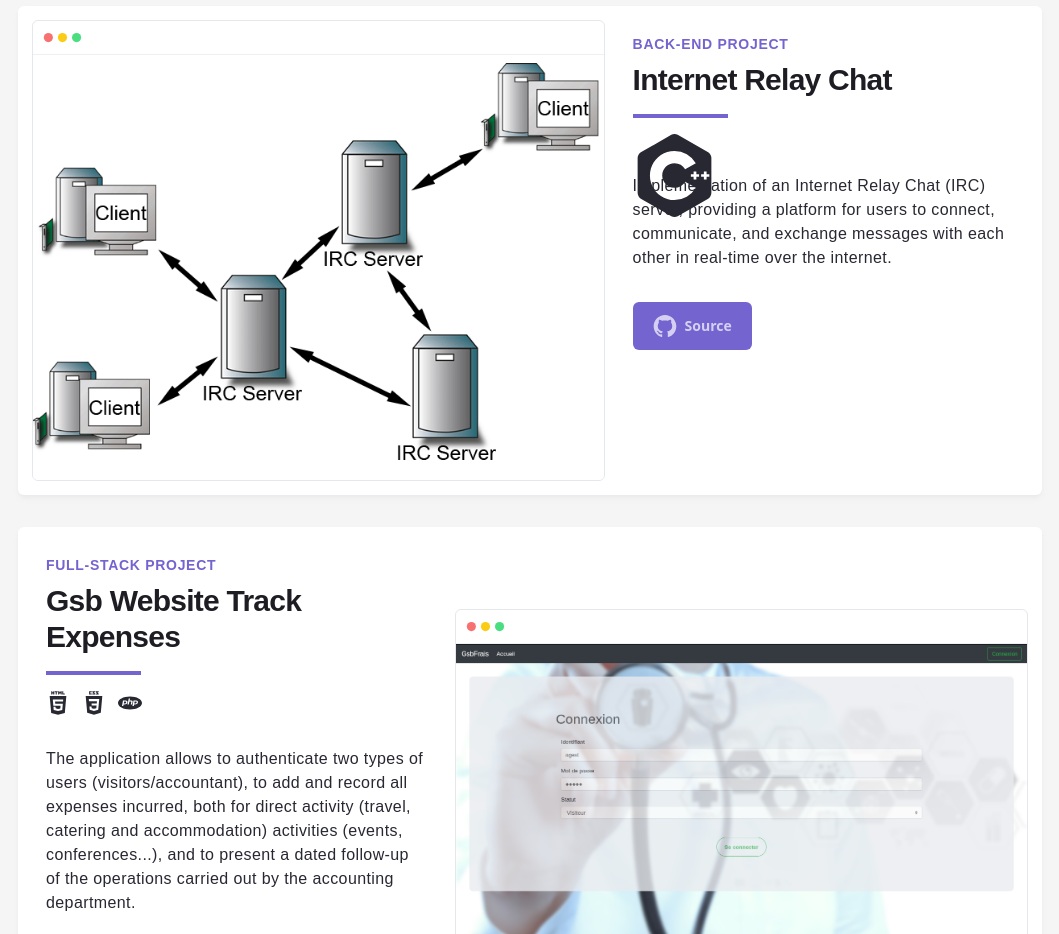
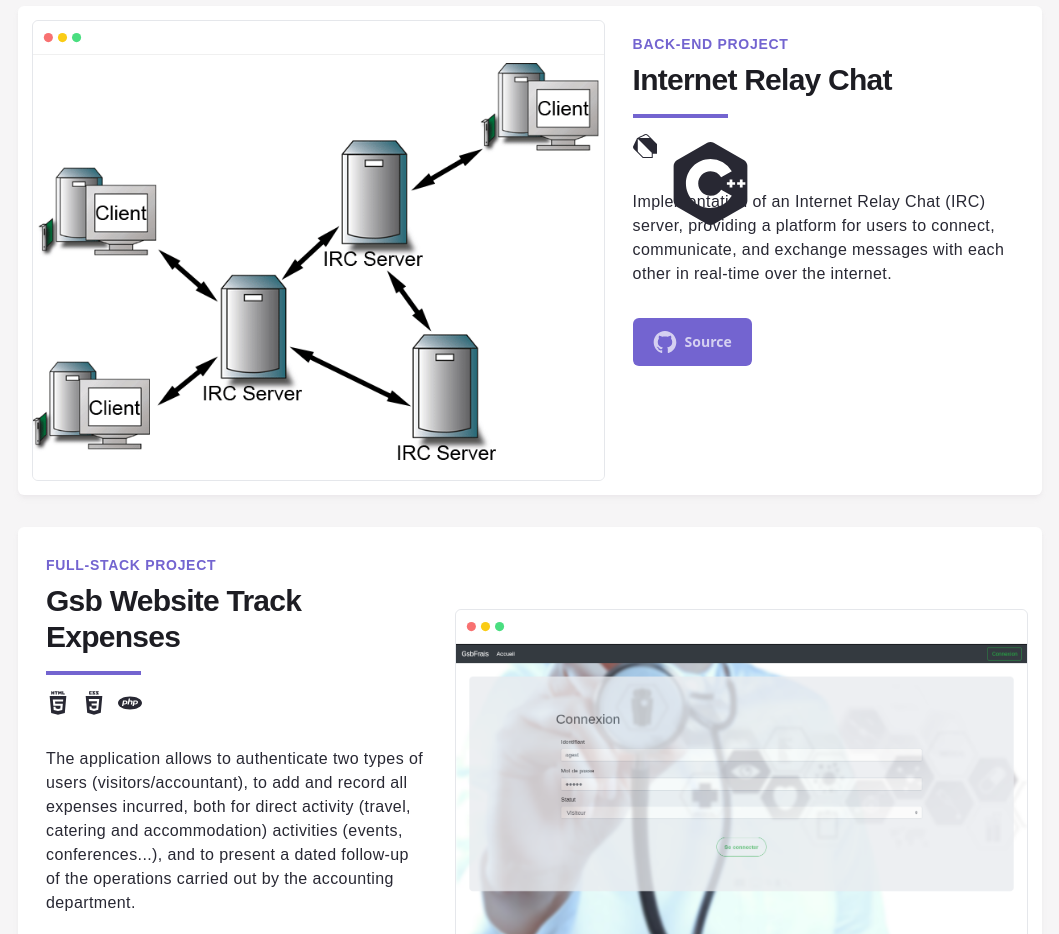
Before and after one commit to gabrielontech/portfolio_new, a Next.js app: page / in a window 1280 px wide. Shown: the part 2940-3874 px from the top of the page, without its empty margins (110-1169 px from the left). Built offline with nearby package versions, Linux system fonts and the light colour scheme; a web font is replaced by a local one.

Commit message:
Update index.js

```diff
--- a/pages/index.js
+++ b/pages/index.js
@@ -878,6 +878,21 @@ export default function Home({ publications }) {
                 repoLink={"https://github.com/gabrielontech/ft_irc"}
                 stack={
                   <>
+                      <Icon
+                      IconType={Dart}
+                      title="Dart"
+                      columnSizing={"w-auto"}
+                      width={"w-6"}
+                      height={"h-6"}
+                      flexDirection={"flex-row"}
+                      padding={"p-0"}
+                      titleMargins={"my-0 ml-1"}
+                      titleSize={"text-sm"}
+                      marginBottom={"mb-4"}
+                      marginRight={"mr-3"}
+                      textTransform={"uppercase"}
+                      fixedHeight={"h-auto"}
+                    />
                     <Icon
                       IconType={Cpp}
                       title="Cpp"
```
